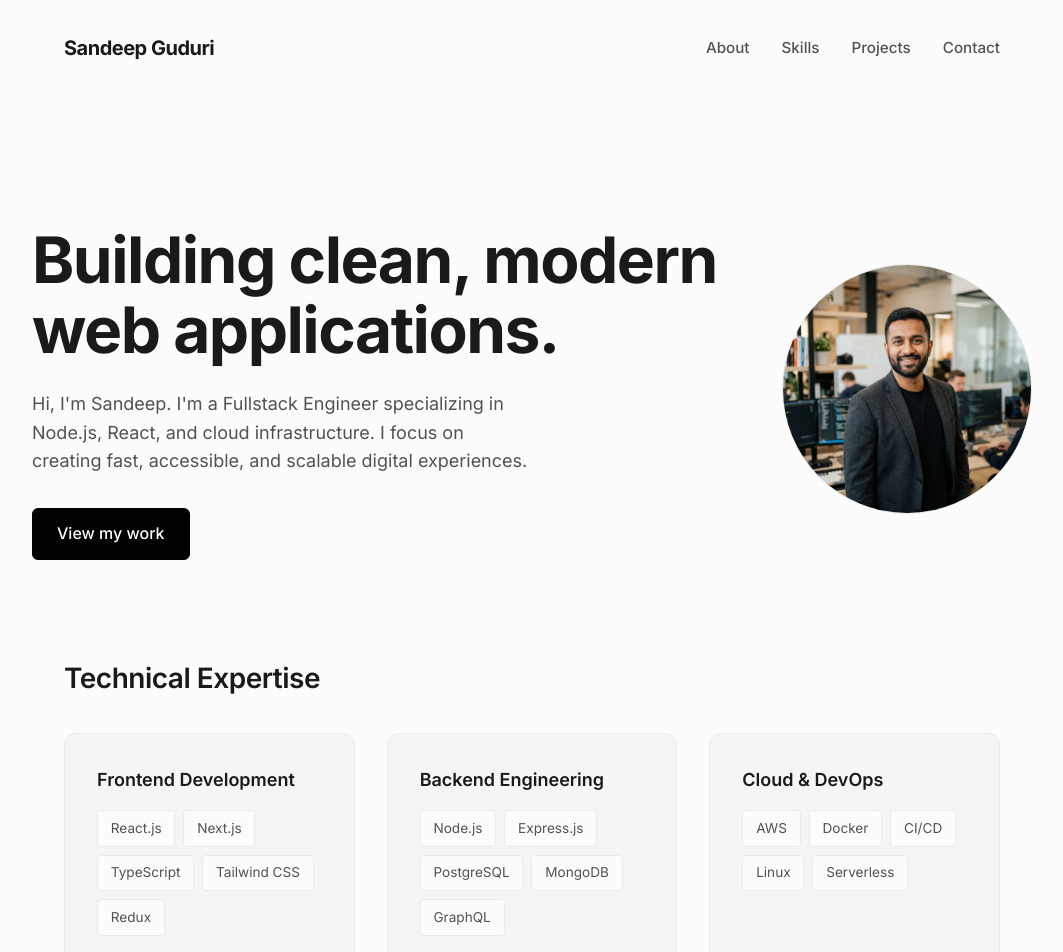
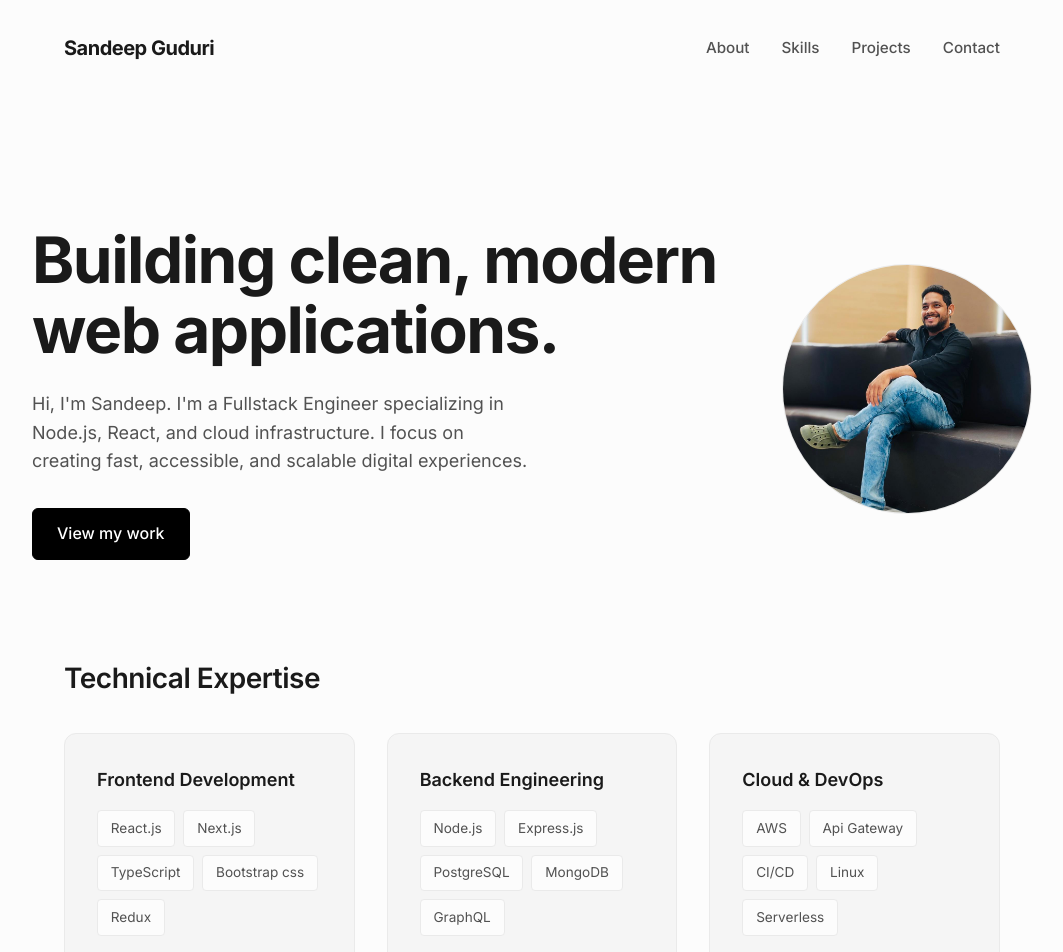
Before and after one commit to guduri999/sandeep-guduri, a React (Vite) app: page / in a window 1280 px wide. Shown: the top 952 px of the page, without its empty margins (108-1171 px from the left). Built offline with nearby package versions, Linux system fonts and the light colour scheme.

Commit message:
mostly the UI is good

```diff
--- a/src/App.jsx
+++ b/src/App.jsx
@@ -49,7 +49,7 @@ const Skills = () => {
   const skillsData = [
     {
       title: "Frontend Development",
-      tags: ["React.js", "Next.js", "TypeScript", "Tailwind CSS", "Redux"]
+      tags: ["React.js", "Next.js", "TypeScript", "Bootstrap css", "Redux"]
     },
     {
       title: "Backend Engineering",
@@ -57,7 +57,7 @@ const Skills = () => {
     },
     {
       title: "Cloud & DevOps",
-      tags: ["AWS", "Docker", "CI/CD", "Linux", "Serverless"]
+      tags: ["AWS", "Api Gateway", "CI/CD", "Linux", "Serverless"]
     }
   ];
 
@@ -130,7 +130,7 @@ const Contact = () => {
       <div className="container">
         <h2>Get in touch</h2>
         <p>I am currently open to new opportunities. Let's build something great together.</p>
-        <a href="mailto:contact@sandeeps-dev.com" className="btn btn-primary">Send an Email</a>
+        <a href="mailto:gudurisandeep999@gmail.com" className="btn btn-primary">Send an Email</a>
       </div>
     </section>
   );
```
Also changed, not shown: src/assets/profile.png.
